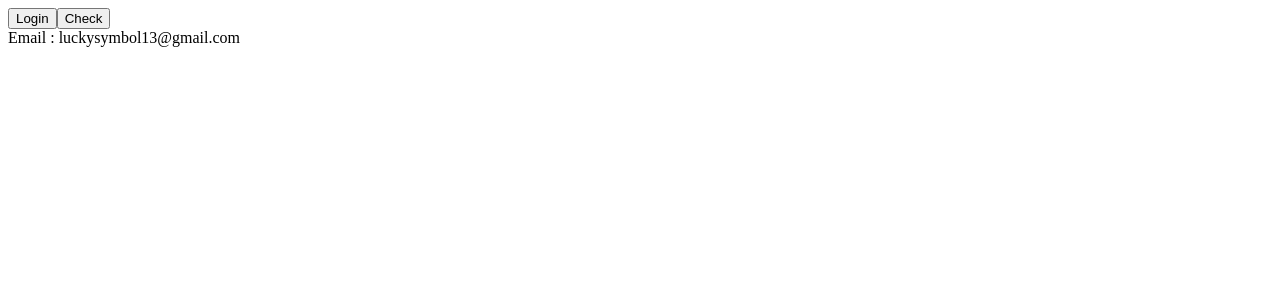
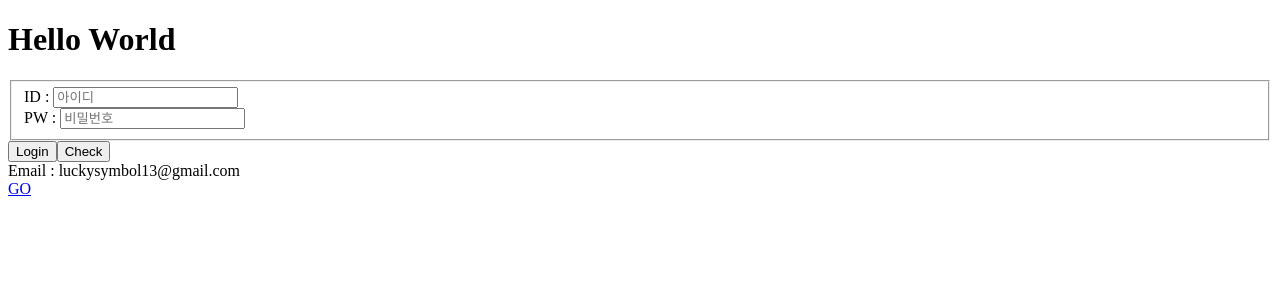
Before and after one commit to jh8057/zzemalcloud, a Nuxt app: page / in a window 1280 px wide. Shown: the top 300 px of the page. Built offline with nearby package versions, Linux system fonts and the light colour scheme.

Commit message:
make some page & setting on LINUX & DEPLOY STATIC

```diff
--- a/components/LoginComp.vue
+++ b/components/LoginComp.vue
@@ -1,5 +1,9 @@
 <template>
   <div class="LoginWrapper">
+    <fieldset>
+      ID : <input class="input" placeholder="아이디" v-model="memID"> <br>
+      PW : <input class="input" placeholder="비밀번호" type="password" v-model="memPW">
+    </fieldset>
     <button @click="login">Login</button>
     <button @click="tokenCheck">Check</button>
   </div>
@@ -10,12 +14,15 @@ export default {
   data() {
     return {
       token: "",
+      memID : "",
+      memPW : "",
     };
   },
   methods: {
     async login() {
       const params = {
-        memID: "user05",
+        memID: this.memID,
+        // memPW: this.memPW,
       };
       let result = await this.$axios.$post("api/user/login", params);
       console.log(result);
--- /dev/null
+++ b/components/headerComp.vue
@@ -0,0 +1,16 @@
+<template>
+  <div class="headerWrapper">
+      <h1> Hello World</h1>
+
+  </div>
+</template>
+
+<script>
+export default {
+
+}
+</script>
+
+<style>
+
+</style>
--- a/nuxt.config.js
+++ b/nuxt.config.js
@@ -43,5 +43,12 @@ module.exports = {
   // Build Configuration: https://go.nuxtjs.dev/config-build
   build: {},
 
+  // 서버개발 참여여부
   telemetry: true,
+
+    //github page
+    target : 'static',
+    router : {
+      base : '/zzemalcloud/'
+    }
 };
--- a/package.json
+++ b/package.json
@@ -6,12 +6,13 @@
     "dev": "nuxt",
     "build": "nuxt build",
     "start": "nuxt start",
-    "serverstart": "node ./server/index.js",
+    "jh": "node ./server/index.js",
     "generate": "nuxt generate",
     "lint:prettier": "prettier --check .",
     "lint": "npm run lint:prettier",
     "lintfix": "prettier --write --list-different .",
-    "test": "jest"
+    "test": "jest",
+    "deploy": "push-dir --dir=dist --branch=gh-pages --cleanup"
   },
   "dependencies": {
     "@nuxtjs/axios": "^5.13.6",
@@ -35,6 +36,7 @@
     "eslint-config-prettier": "^8.3.0",
     "jest": "^27.4.4",
     "prettier": "^2.5.1",
+    "push-dir": "^0.4.1",
     "ts-jest": "^27.1.1",
     "vue-jest": "^3.0.4"
   }
--- a/pages/index.vue
+++ b/pages/index.vue
@@ -1,17 +1,20 @@
 <template>
   <div>
+    <header-comp />
     <login-comp />
     <footer-one />
+    <nuxt-link to="/aboutPage"> GO </nuxt-link>
   </div>
 </template>
 
 <script lang="ts">
 import Vue from "vue";
 import footerOne from "~/components/footerOne.vue";
+import HeaderComp from "~/components/headerComp.vue";
 import LoginComp from "~/components/LoginComp.vue";
 
 export default Vue.extend({
-  components: { footerOne, LoginComp },
+  components: { footerOne, LoginComp, HeaderComp },
   name: "IndexPage",
 });
 </script>
```
Also changed, not shown: 2 other files (tests, documents, lock files or other folders).
